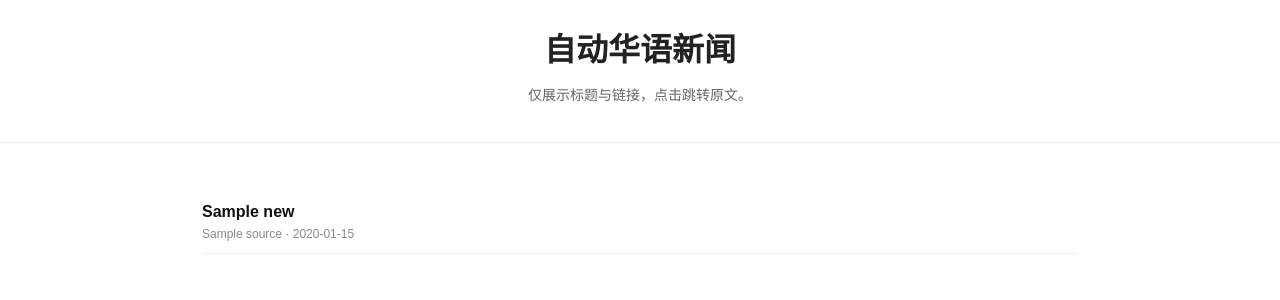
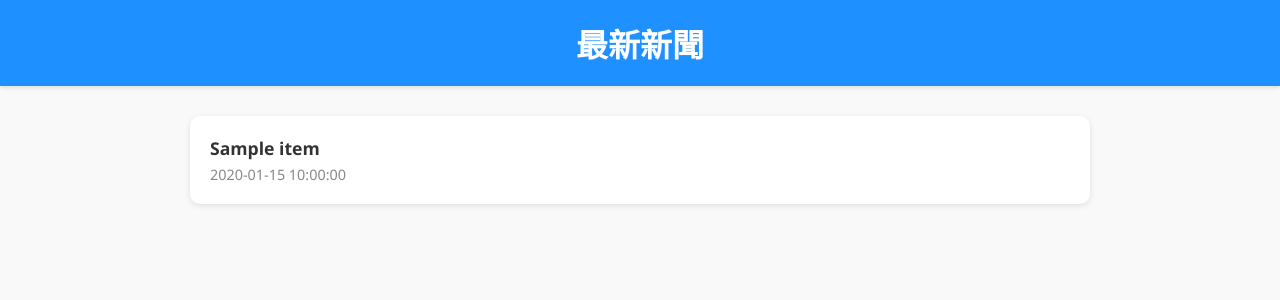
Before and after one commit to elaineling891-ux/MyNews, a FastAPI app: template templates/index.html in a window 1280 px wide. Shown: the top 300 px of the page. Run offline with FastAPI, Linux system fonts and the light colour scheme; the template is opened without the code that fills it: most values are stand-ins (such as "Sample title", 1, 10 or a date in 2020).

Commit message:
Update index.html

```diff
--- a/templates/index.html
+++ b/templates/index.html
@@ -1,41 +1,82 @@
+<!DOCTYPE html>
+<html lang="zh-TW">
+<head>
+    <meta charset="UTF-8">
+    <title>最新新聞</title>
+    <style>
+        body {
+            font-family: "Segoe UI", Tahoma, Geneva, Verdana, sans-serif;
+            background-color: #f9f9f9;
+            margin: 0;
+            padding: 0;
+        }
 
-<!doctype html>
-<html lang="zh">
-<head>
-  <meta charset="utf-8"/>
-  <meta name="viewport" content="width=device-width, initial-scale=1"/>
-  <title>自动华语新闻</title>
-  <link rel="stylesheet" href="/static/style.css"/>
-  <!-- AdSense：替换为你的 ca-pub 和 slot -->
-  <script async src="https://pagead2.googlesyndication.com/pagead/js/adsbygoogle.js?client=ca-pub-xxxxxxxx" crossorigin="anonymous"></script>
+        header {
+            background-color: #1e90ff;
+            color: white;
+            padding: 20px;
+            text-align: center;
+            box-shadow: 0 2px 4px rgba(0,0,0,0.1);
+        }
+
+        h1 {
+            margin: 0;
+            font-size: 2em;
+        }
+
+        .news-container {
+            max-width: 900px;
+            margin: 30px auto;
+            display: flex;
+            flex-direction: column;
+            gap: 15px;
+        }
+
+        .news-card {
+            background-color: white;
+            padding: 20px;
+            border-radius: 10px;
+            box-shadow: 0 2px 6px rgba(0,0,0,0.1);
+            transition: transform 0.2s, box-shadow 0.2s;
+        }
+
+        .news-card:hover {
+            transform: translateY(-5px);
+            box-shadow: 0 4px 12px rgba(0,0,0,0.15);
+        }
+
+        .news-card a {
+            text-decoration: none;
+            color: #333;
+            font-weight: bold;
+            font-size: 1.1em;
+        }
+
+        .news-card a:hover {
+            color: #1e90ff;
+        }
+
+        .timestamp {
+            color: #888;
+            font-size: 0.9em;
+            margin-top: 5px;
+        }
+    </style>
 </head>
 <body>
-  <header>
-    <h1>自动华语新闻</h1>
-    <p class="muted">仅展示标题与链接，点击跳转原文。</p>
-  </header>
+    <header>
+        <h1>最新新聞</h1>
+    </header>
 
-  <div class="ads">
-    <ins class="adsbygoogle" style="display:block" data-ad-client="ca-pub-xxxxxxxx" data-ad-slot="1111111111" data-ad-format="auto" data-full-width-responsive="true"></ins>
-    <script>(adsbygoogle = window.adsbygoogle || []).push({});</script>
-  </div>
-
-  <main>
-    <ul class="news-list">
-      {% for title, url, source, image_url, published_at in news %}
-      <li class="news-item">
-        <div class="content">
-          <a class="title" href="{{ url }}" target="_blank" rel="noopener">{{ title }}</a>
-          <div class="meta">{{ source }} · {{ published_at }}</div>
+    <div class="news-container">
+        {% for item in news %}
+        <div class="news-card">
+            <a href="{{ item.link }}" target="_blank">{{ item.title }}</a>
+            {% if item.timestamp %}
+            <div class="timestamp">{{ item.timestamp }}</div>
+            {% endif %}
         </div>
-      </li>
-      {% endfor %}
-    </ul>
-  </main>
-
-  <div class="ads">
-    <ins class="adsbygoogle" style="display:block" data-ad-client="ca-pub-xxxxxxxx" data-ad-slot="2222222222" data-ad-format="auto" data-full-width-responsive="true"></ins>
-    <script>(adsbygoogle = window.adsbygoogle || []).push({});</script>
-  </div>
+        {% endfor %}
+    </div>
 </body>
 </html>
```
